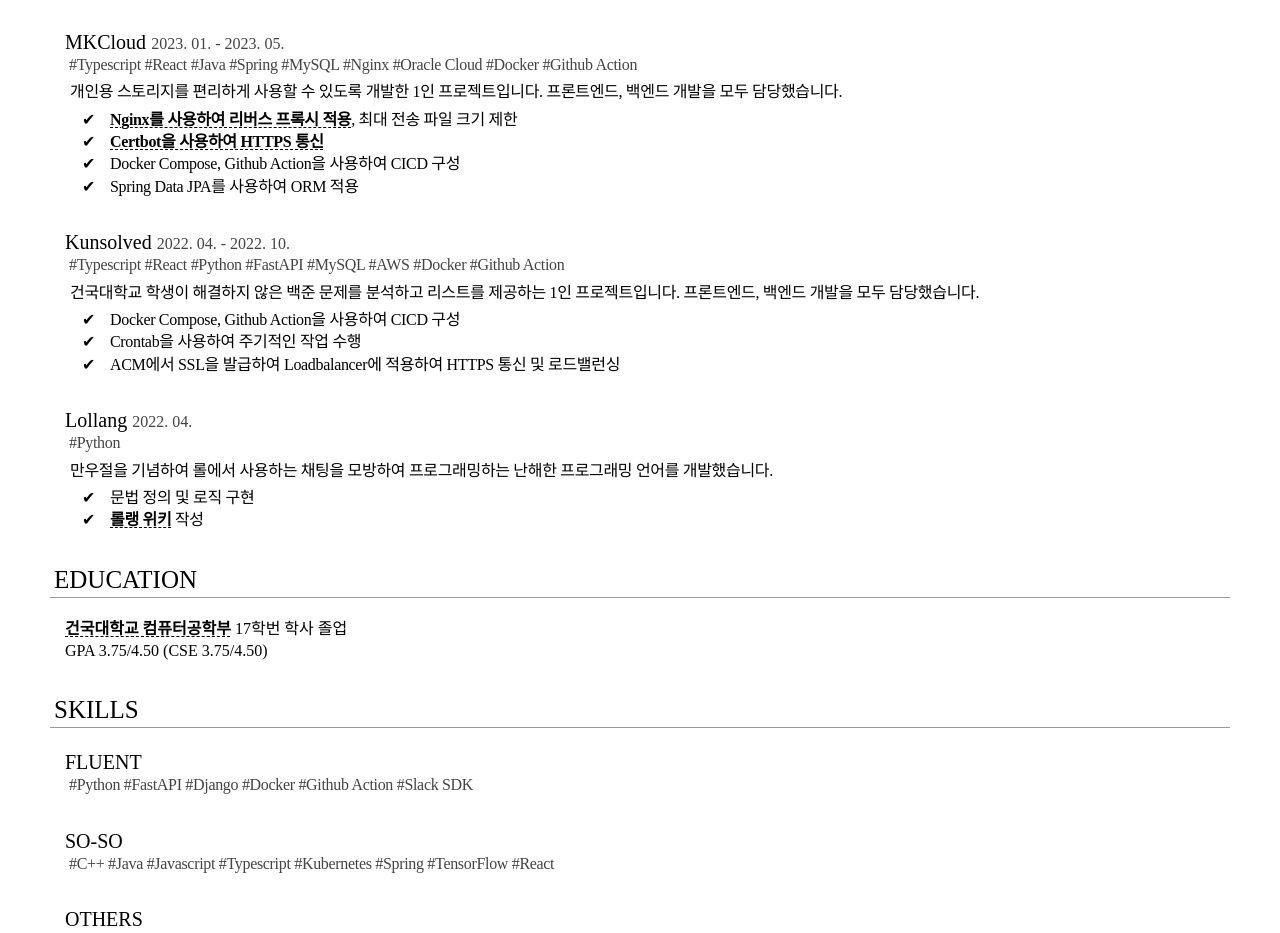
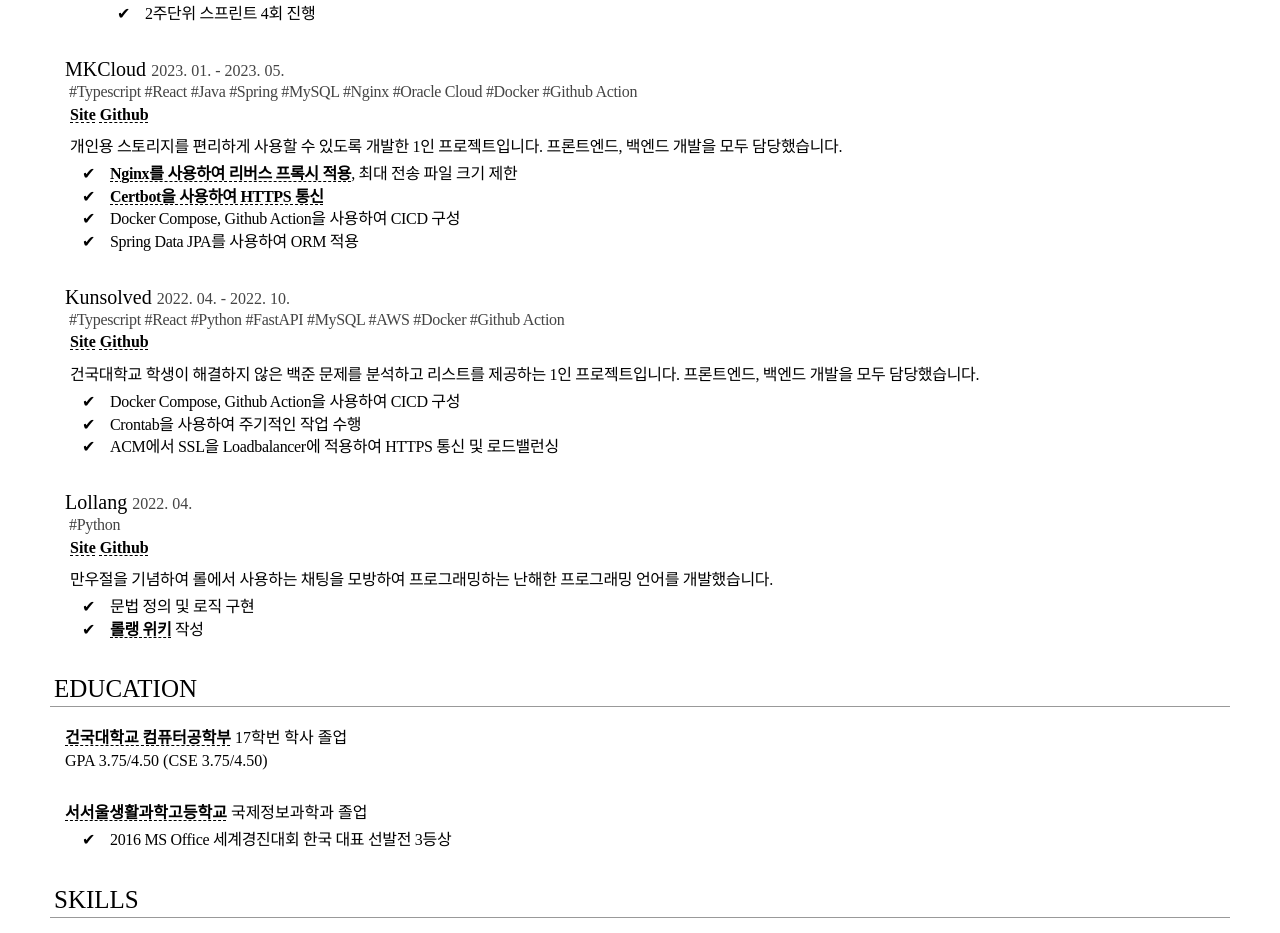
Before and after one commit to riroan/riroan.com, a React (Create React App) app in the folder riroan/: page / in a window 1280 px wide. Shown: the part 898-1831 px from the top of the page. Built offline with nearby package versions, Linux system fonts and the light colour scheme; a web font is replaced by a local one.

Commit message:
프로젝트 링크 추가

```diff
--- a/riroan/src/App.js
+++ b/riroan/src/App.js
@@ -8,6 +8,7 @@
 import DateTime from './components/DateTime'
 import P from './components/P'
 import TechStack from './components/TechStack'
+import Refer from './components/Refer'
 import Ul from './components/Ul'
 import './App.css'
 
@@ -36,6 +37,7 @@
 					<Item depth={1}>프로그래밍을 활용하여 문제를 해결하는 것을 좋아합니다.</Item>
 				</Ul>
 			</Div>
+
 			<H1>WORK EXPERIENCES</H1>
 			<Div>
 				<H2>
@@ -54,6 +56,9 @@
 					APAP <Assist>Abnormal Pattern Alarmer Platform,</Assist> <DateTime>2021. 06. - 2021. 12.</DateTime>
 				</H2>
 				<TechStack>#Python #FastAPI #Pytorch #AWS #Computer Vision #React #Typescript</TechStack>
+				<Refer>
+					<A href="https://www.youtube.com/watch?v=VJRN_Xnvn_0">Demo</A>
+				</Refer>
 				<P>
 					<A href="https://www.swmaestro.org/sw/bbs/B0000006/view.do?nttId=25024&menuNo=200015&pageIndex=5">소프트웨어 마에스트로 12기에서 수행한 프로젝트</A>입니다. CCTV에서 이상행동을
 					감지하는 프로젝트로 Pytorch를 사용한 AI모델 개발/학습/배포를 진행했습니다. 추가로 관리자를 위한 Backoffice 페이지도 개발했습니다.
@@ -88,6 +93,9 @@
 					MKCloud <DateTime>2023. 01. - 2023. 05.</DateTime>
 				</H2>
 				<TechStack>#Typescript #React #Java #Spring #MySQL #Nginx #Oracle Cloud #Docker #Github Action</TechStack>
+				<Refer>
+					<A href="https://cloud.riroan.com/">Site</A> <A href="https://github.com/riroan/MKCloud">Github</A>
+				</Refer>
 				<P>개인용 스토리지를 편리하게 사용할 수 있도록 개발한 1인 프로젝트입니다. 프론트엔드, 백엔드 개발을 모두 담당했습니다.</P>
 				<Ul display={visible}>
 					<Item depth={1}>
@@ -105,11 +113,14 @@
 					Kunsolved <DateTime>2022. 04. - 2022. 10.</DateTime>
 				</H2>
 				<TechStack>#Typescript #React #Python #FastAPI #MySQL #AWS #Docker #Github Action</TechStack>
+				<Refer>
+					<A href="https://bj.riroan.com/">Site</A> <A href="https://github.com/riroan/Kunsolved">Github</A>
+				</Refer>
 				<P>건국대학교 학생이 해결하지 않은 백준 문제를 분석하고 리스트를 제공하는 1인 프로젝트입니다. 프론트엔드, 백엔드 개발을 모두 담당했습니다.</P>
 				<Ul display={visible}>
 					<Item depth={1}>Docker Compose, Github Action을 사용하여 CICD 구성</Item>
 					<Item depth={1}>Crontab을 사용하여 주기적인 작업 수행</Item>
-					<Item depth={1}>ACM에서 SSL을 발급하여 Loadbalancer에 적용하여 HTTPS 통신 및 로드밸런싱</Item>
+					<Item depth={1}>ACM에서 SSL을 Loadbalancer에 적용하여 HTTPS 통신 및 로드밸런싱</Item>
 				</Ul>
 			</Div>
 			<Div>
@@ -117,6 +128,9 @@
 					Lollang <DateTime>2022. 04.</DateTime>
 				</H2>
 				<TechStack>#Python</TechStack>
+				<Refer>
+					<A href="https://playlollang.wonj.in/">Site</A> <A href="https://github.com/riroan/lollang">Github</A>
+				</Refer>
 				<P>만우절을 기념하여 롤에서 사용하는 채팅을 모방하여 프로그래밍하는 난해한 프로그래밍 언어를 개발했습니다.</P>
 				<Ul display={visible}>
 					<Item depth={1}>문법 정의 및 로직 구현</Item>
@@ -125,12 +139,20 @@
 					</Item>
 				</Ul>
 			</Div>
+
 			<H1>EDUCATION</H1>
 			<Div>
 				<A href="https://cse.konkuk.ac.kr/cse/index.do">건국대학교 컴퓨터공학부</A> 17학번 학사 졸업
 				<br />
 				GPA 3.75/4.50 (CSE 3.75/4.50)
 			</Div>
+			<Div>
+				<A href="https://ssls.sen.hs.kr/">서서울생활과학고등학교</A> 국제정보과학과 졸업
+				<Ul display={visible}>
+					<Item depth={1}>2016 MS Office 세계경진대회 한국 대표 선발전 3등상</Item>
+				</Ul>
+			</Div>
+
 			<H1>SKILLS</H1>
 			<Div>
 				<H2>FLUENT</H2>
@@ -144,6 +166,7 @@
 				<H2>OTHERS</H2>
 				<TechStack>#Computer Vision #Number Theory #Abstract Algebra #Algebra #Linear Algebra</TechStack>
 			</Div>
+
 			<H1>ACHIEVEMENTS</H1>
 			<Div>
 				<H2>
@@ -209,6 +232,7 @@
 					<Item>2022, 1회차 금손 취득</Item>
 				</Ul>
 			</Div>
+
 			<H1>ALGORITHM EXPERIENCES</H1>
 			<Div>
 				<H2>
@@ -280,6 +304,7 @@
 					</Ul>
 				</Ul>
 			</Div>
+
 			<H1>ACTIVITIES</H1>
 			<Div>
 				<H2>
@@ -301,6 +326,7 @@
 				</H2>
 				<P>SW 개발병으로 군 복무를 수행했습니다.</P>
 			</Div>
+
 			<H1>GAMES</H1>
 			<Div>
 				리그오브레전드: <A href="https://www.op.gg/summoners/kr/%EB%AA%85%EA%B8%B0%EB%AA%85%EA%B8%B0%EA%B9%80%EB%AA%85%EA%B8%B0-KMG">명기명기김명기#KMG</A>,{' '}
@@ -308,6 +334,7 @@
 				<br />
 				메이플스토리: <A href="https://maple.gg/u/%ED%95%99%EB%8B%A4%EB%A6%AC%EC%A0%91%EA%B8%B0">학다리접기</A>
 			</Div>
+
 			<H1>CONTACT WITH ME</H1>
 			<Div>
 				<A href="mail://riroan@naver.com">이메일</A>
--- /dev/null
+++ b/riroan/src/components/Refer/Refer.js
@@ -0,0 +1,10 @@
+import React from 'react'
+import styles from './Refer.module.css'
+
+export default function Refer(props) {
+	return (
+		<div style={props.style} className={styles.container}>
+			{props.children}
+		</div>
+	)
+}
--- /dev/null
+++ b/riroan/src/components/Refer/Refer.module.css
@@ -0,0 +1,4 @@
+.container {
+	margin-left: 5px;
+	margin-bottom: 10px;
+}
--- /dev/null
+++ b/riroan/src/components/Refer/index.js
@@ -0,0 +1,3 @@
+import Refer from './Refer'
+
+export default Refer
--- a/riroan/src/components/TechStack/TechStack.module.css
+++ b/riroan/src/components/TechStack/TechStack.module.css
@@ -3,6 +3,5 @@
 	color: #444;
 	letter-spacing: -0.04ch;
 	margin-left: 4px;
-	margin-bottom: 5px;
 	margin-top: -7px;
 }
```
Also changed, not shown: 1 other file (tests, documents, lock files or other folders).
